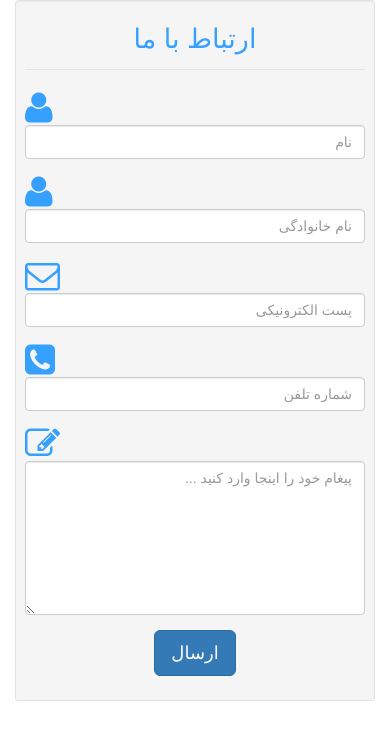
After one commit to smmsadrnezh/bilityab, a Django app: page /contact/ in a window 390 px wide. The commit adds this page. Shown: the top 740 px of the page. Run offline with Django 3.2, Linux system fonts and the light colour scheme; tables that the repository leaves empty hold one stand-in row (values such as "Sample post"); some libraries are stand-ins or nearby versions.

Commit message:
contact page

```diff
--- /dev/null
+++ b/bilityab/templates/contact.html
@@ -0,0 +1,83 @@
+{% load static %}
+
+<!DOCTYPE html>
+<html>
+<head lang="en">
+    <meta charset="UTF-8">
+    <title>Contact Us</title>
+    <link rel="stylesheet" href="{% static "css/font-awesome.css" %}"/>
+    <link rel="stylesheet" href="{% static "css/bootstrap.min.css" %}"/>
+    <link rel="stylesheet" href="{% static "css/contact.css" %}"/>
+
+    <script src="{% static "js/jquery-1.11.2.min.js" %}"></script>
+    <script src="{% static "js/bootstrap.min.js" %}"></script>
+</head>
+<body>
+<div class="container">
+    <div class="row">
+        <div class="col-md-12">
+            <div class="well well-sm">
+                <form class="form-horizontal" method="post">
+                    <fieldset>
+                        <legend class="text-center header">ارتباط با ما</legend>
+
+                        <div class="form-group">
+                            <span class="col-md-1 col-md-offset-2 text-center"><i class="fa fa-user bigicon"></i></span>
+                            <div class="col-md-8 " >
+                                <input id="fname" name="name" type="text" placeholder="نام" class="form-control contact-item">
+                            </div>
+                        </div>
+                        <div class="form-group">
+                            <span class="col-md-1 col-md-offset-2 text-center"><i class="fa fa-user bigicon"></i></span>
+                            <div class="col-md-8">
+                                <input id="lname" name="name" type="text" placeholder="نام خانوادگی" class="form-control contact-item">
+                            </div>
+                        </div>
+
+                        <div class="form-group">
+                            <span class="col-md-1 col-md-offset-2 text-center"><i class="fa fa-envelope-o bigicon"></i></span>
+                            <div class="col-md-8">
+                                <input id="email" name="email" type="text" placeholder="پست الکترونیکی" class="form-control contact-item">
+                            </div>
+                        </div>
+
+                        <div class="form-group">
+                            <span class="col-md-1 col-md-offset-2 text-center "><i class="fa fa-phone-square bigicon"></i></span>
+                            <div class="col-md-8 ">
+                                <input id="phone" name="phone" type="text" placeholder="شماره تلفن" class="form-control contact-item">
+                            </div>
+                        </div>
+
+                        <div class="form-group">
+                            <span class="col-md-1 col-md-offset-2 text-center "><i class="fa fa-pencil-square-o bigicon "></i></span>
+                            <div class="col-md-8">
+                                <textarea class="form-control contact-item" id="message" name="message" placeholder="پیغام خود را اینجا وارد کنید ..." rows="7"></textarea>
+                            </div>
+                        </div>
+
+                        <div class="form-group">
+                            <div class="col-md-12 text-center">
+                                <button type="submit" class="btn btn-primary btn-lg">ارسال</button>
+                            </div>
+                        </div>
+                    </fieldset>
+                </form>
+            </div>
+        </div>
+    </div>
+</div>
+
+<style>
+    .header {
+        color: #36A0FF;
+        font-size: 27px;
+        padding: 10px;
+    }
+
+    .bigicon {
+        font-size: 35px;
+        color: #36A0FF;
+    }
+</style>
+</body>
+</html>
--- a/bilityab/templates/sport-event.html
+++ b/bilityab/templates/sport-event.html
@@ -145,7 +145,7 @@
                     <div class="date">۲۵ خرداد ۱۳۹۴، ۲:۱۱ عصر</div>
                     <div class="text">لورم ایپسوم متن ساختگی با تولید سادگی نامفهوم از صنعت چاپ و با استفاده از طراحان گرافیک است. چاپگرها و متون بلکه روزنامه و مجله در ستون و سطرآنچنان که لازم است و برای شرایط فعلی تکنولوژی مورد نیاز و کاربردهای متنوع با هدف بهبود ابزارهای کاربردی می باشد. کتابهای زیادی در شصت و سه درصد گذشته، حال و آینده شناخت فراوان جامعه و متخصصان را می طلبد تا با نرم افزارها شناخت بیستری را برای طراحان رایانه ای و فرهنگ پیشرو در زبان فارسی ایجاد کرد. در این صورت می توان امید داشت که تمام و دشواری موجود در ارائه راهکارها و شرایط سخت تایپ به پایان رسد وزمان مورد نیاز شامل حروفچینی دستاوردهای اصلی و جوابگوی سوالات پیوسته اهل دنیای موجود طراحی اساسا مورد استفاده قرار گیرد.</div>
                 </div>
-                <div class="col col-md-1 image" style="background-image: url('static/img/ee2c94d4ce05632f957c7045f21a4333.jpeg')"></div>
+                <div class="col col-md-1 image" style="background-image: url('{% static "img/ee2c94d4ce05632f957c7045f21a4333.jpeg" %}')"></div>
             </div>
         </div>
         <div class="col col-md-12" id="more-info">
--- a/bilityab/urls.py
+++ b/bilityab/urls.py
@@ -5,6 +5,7 @@ urlpatterns = [
     url(r'^$', 'bilityab.views.home', name='home'),
     url(r'^events/$', 'bilityab.views.events', name='home'),
     url(r'^organizer/$', 'bilityab.views.organizer', name='home'),
+    url(r'^contact/$', 'bilityab.views.contact', name='home'),
     # url(r'^blog/', include('blog.urls')),
 
     url(r'^admin/', include(admin.site.urls)),
--- a/bilityab/views.py
+++ b/bilityab/views.py
@@ -15,3 +15,7 @@ def events(request):
 
 def organizer(request):
     return render(request, 'organizer.html', {})
+
+
+def contact(request):
+    return render(request, 'contact.html', {})
--- /dev/null
+++ b/static/css/contact.css
@@ -0,0 +1,8 @@
+.contact-item{
+    direction: rtl;
+    float: right;
+}
+
+.contact-image{
+    float:right;
+}
```
